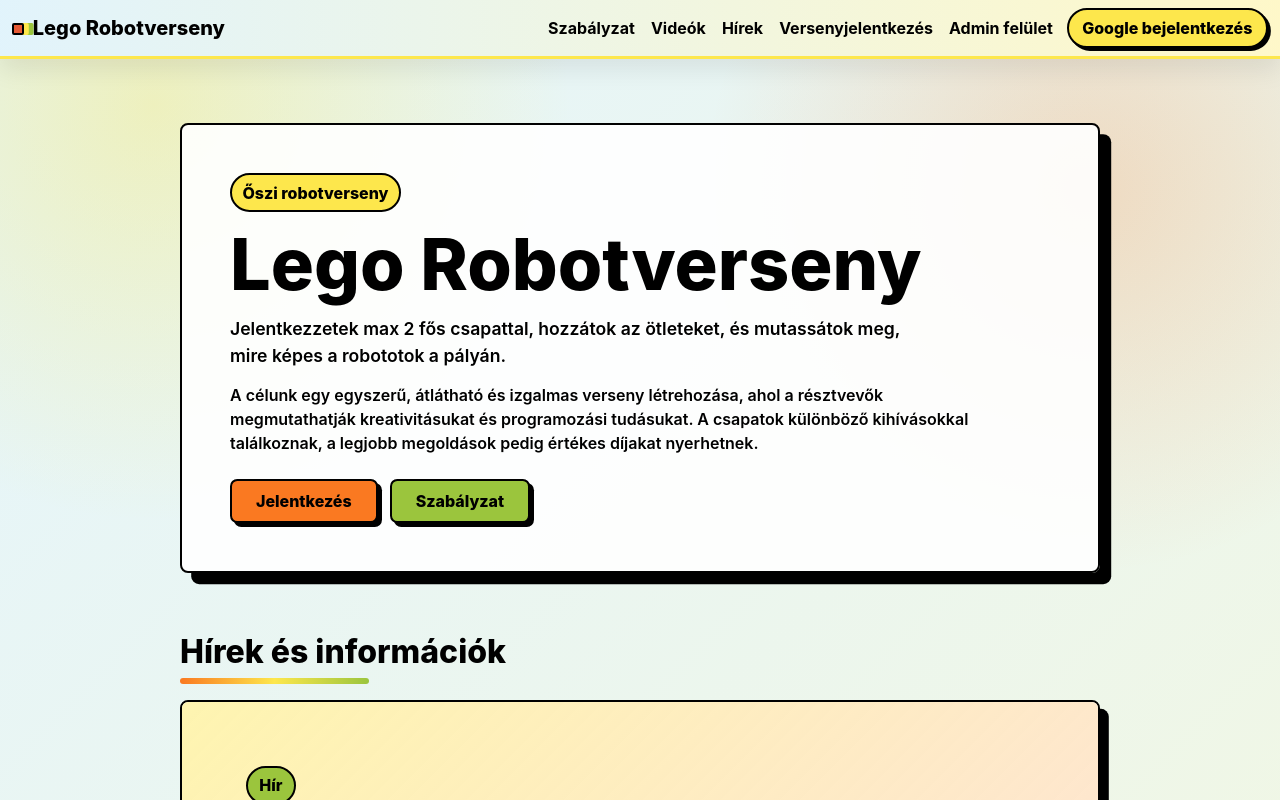
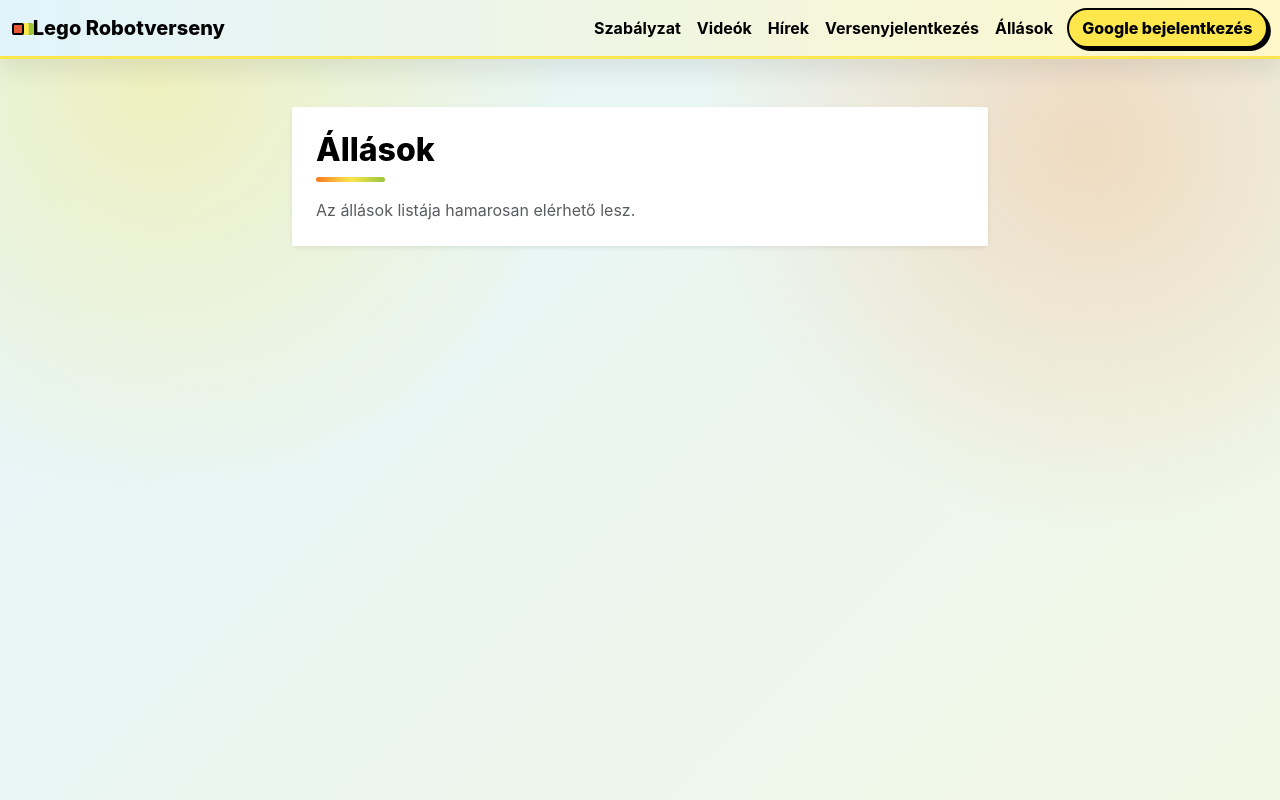
Before and after one commit to kovimark/LegoRobotverseny, a React (Create React App) app in the folder frontend/: page /allasok in a window 1280 px wide. Shown: the top 800 px of the page. Built offline with nearby package versions, Linux system fonts and the light colour scheme; no server answers.

Commit message:
jogosultsáok

```diff
--- a/frontend/src/App.js
+++ b/frontend/src/App.js
@@ -6,19 +6,38 @@
 import AdminPage from './pages/AdminPage';
 import CompetitionRegistration from './pages/CompetitionRegistration';
 import RulesPage from './pages/RulesPage';
+import StandingsPage from './pages/StandingsPage';
 import Navbar from './components/Navbar';
 import LoginPage from './pages/LoginPage';
 import { auth, googleProvider } from './firebase';
 
 function App() {
   const [user, setUser] = useState(null);
+  const [userRole, setUserRole] = useState(null);
   const [authLoading, setAuthLoading] = useState(true);
   const [authError, setAuthError] = useState('');
 
   useEffect(() => {
-    const unsubscribe = onAuthStateChanged(auth, (currentUser) => {
+    const unsubscribe = onAuthStateChanged(auth, async (currentUser) => {
       setUser(currentUser);
       setAuthLoading(false);
+
+      if (!currentUser?.email) {
+        setUserRole(null);
+        return;
+      }
+
+      try {
+        const response = await fetch(`https://legocompetition.runasp.net/api/Teams/privilege/${encodeURIComponent(currentUser.email)}`);
+        if (!response.ok) {
+          throw new Error('Privilege lookup failed');
+        }
+
+        const roleValue = await response.text();
+        setUserRole(roleValue === '1' ? 'admin' : 'competitor');
+      } catch (error) {
+        setUserRole('competitor');
+      }
     });
 
     return unsubscribe;
@@ -48,6 +67,7 @@
     <div className="App">
       <Navbar
         user={user}
+        userRole={userRole}
         authLoading={authLoading}
         authError={authError}
         onGoogleSignIn={handleGoogleSignIn}
@@ -58,7 +78,8 @@
         <Route path="/" element={<HomePage />} />
         <Route path="/versenyjelentkezes" element={<CompetitionRegistration user={user} />} />
         <Route path="/szabalyzat" element={<RulesPage />} />
-        <Route path="/admin" element={<AdminPage />} />
+        <Route path="/allasok" element={<StandingsPage />} />
+        <Route path="/admin" element={userRole === 'admin' ? <AdminPage /> : <HomePage />} />
         <Route
           path="/bejelentkezes"
           element={
--- a/frontend/src/components/Navbar.jsx
+++ b/frontend/src/components/Navbar.jsx
@@ -1,7 +1,7 @@
 import React, { useState } from 'react'
 import { Link } from 'react-router-dom'
 
-export default function Navbar({ user, authLoading, authError, onGoogleSignIn, onSignOut }) {
+export default function Navbar({ user, userRole, authLoading, authError, onGoogleSignIn, onSignOut }) {
     const [isMenuOpen, setIsMenuOpen] = useState(false)
     const [isProfileOpen, setIsProfileOpen] = useState(false)
 
@@ -62,11 +62,19 @@
                                 Versenyjelentkezés
                             </Link>
                         </div>
-                        <div className="navbar-nav">
-                            <Link className="nav-link" to="/admin" onClick={closeMenu}>
-                                Admin felület
-                            </Link>
-                        </div>
+                        {userRole === 'admin' ? (
+                            <div className="navbar-nav">
+                                <Link className="nav-link" to="/admin" onClick={closeMenu}>
+                                    Admin felület
+                                </Link>
+                            </div>
+                        ) : (
+                            <div className="navbar-nav">
+                                <Link className="nav-link" to="/allasok" onClick={closeMenu}>
+                                    Állások
+                                </Link>
+                            </div>
+                        )}
                         <div className="navbar-nav navbar-auth">
                             {user ? (
                                 <button className="profile-button" type="button" onClick={handleProfileToggle} aria-expanded={isProfileOpen}>
--- a/frontend/src/pages/AdminPage.jsx
+++ b/frontend/src/pages/AdminPage.jsx
@@ -7,6 +7,7 @@
   const [openTeamId, setOpenTeamId] = useState(null)
   const [actionMessage, setActionMessage] = useState(null)
   const [teamToDelete, setTeamToDelete] = useState(null)
+  const [searchTerm, setSearchTerm] = useState('')
 
   const fetchTeams = async () => {
     try {
@@ -45,6 +46,32 @@
   const toggleTeam = (teamId) => {
     setOpenTeamId((prevId) => (prevId === teamId ? null : teamId))
   }
+
+  const filteredTeams = teams.filter((team) => {
+    const normalizedSearch = searchTerm.trim().toLowerCase()
+
+    if (!normalizedSearch) {
+      return true
+    }
+
+    const searchableValues = [
+      team.teamName,
+      team.teamMember1Name,
+      team.teamMember1Email,
+      team.teamMember2Name,
+      team.teamMember2Email,
+      team.teamCoach1,
+      team.teamCoach1Email,
+      team.teamCoach2,
+      team.teamCoach2Email,
+      team.schoolName,
+      team.id,
+      team.teamMember1Age,
+      team.teamMember2Age
+    ].filter(Boolean)
+
+    return searchableValues.some((value) => String(value).toLowerCase().includes(normalizedSearch))
+  })
 
   const handleDelete = async () => {
     if (!teamToDelete) {
@@ -85,8 +112,20 @@
         <div className="alert alert-secondary">Nincsenek csapatok.</div>
       )}
 
-      <div className="d-flex flex-column gap-3">
-        {teams.map((team) => {
+      <div className="row g-3 align-items-start">
+        <div className="col-lg-4">
+          <label htmlFor="team-search" className="form-label fw-semibold">Keresés</label>
+          <input
+            id="team-search"
+            type="text"
+            className="form-control"
+            placeholder="Keresés név, email, iskola vagy egyéb adat alapján"
+            value={searchTerm}
+            onChange={(event) => setSearchTerm(event.target.value)}
+          />
+        </div>
+        <div className="col-lg-12 d-flex flex-column gap-3">
+          {filteredTeams.map((team) => {
           const isOpen = openTeamId === team.id
 
           return (
@@ -130,7 +169,8 @@
               </div>
             </div>
           )
-        })}
+          })}
+        </div>
       </div>
 
       {teamToDelete && (
--- /dev/null
+++ b/frontend/src/pages/StandingsPage.jsx
@@ -0,0 +1,20 @@
+import React from 'react'
+
+export default function StandingsPage() {
+  return (
+    <div className="container py-5">
+      <div className="row justify-content-center">
+        <div className="col-lg-8">
+          <div className="card shadow-sm border-0">
+            <div className="card-body p-4">
+              <h2 className="mb-3">Állások</h2>
+              <p className="text-muted mb-0">
+                Az állások listája hamarosan elérhető lesz.
+              </p>
+            </div>
+          </div>
+        </div>
+      </div>
+    </div>
+  )
+}
```
